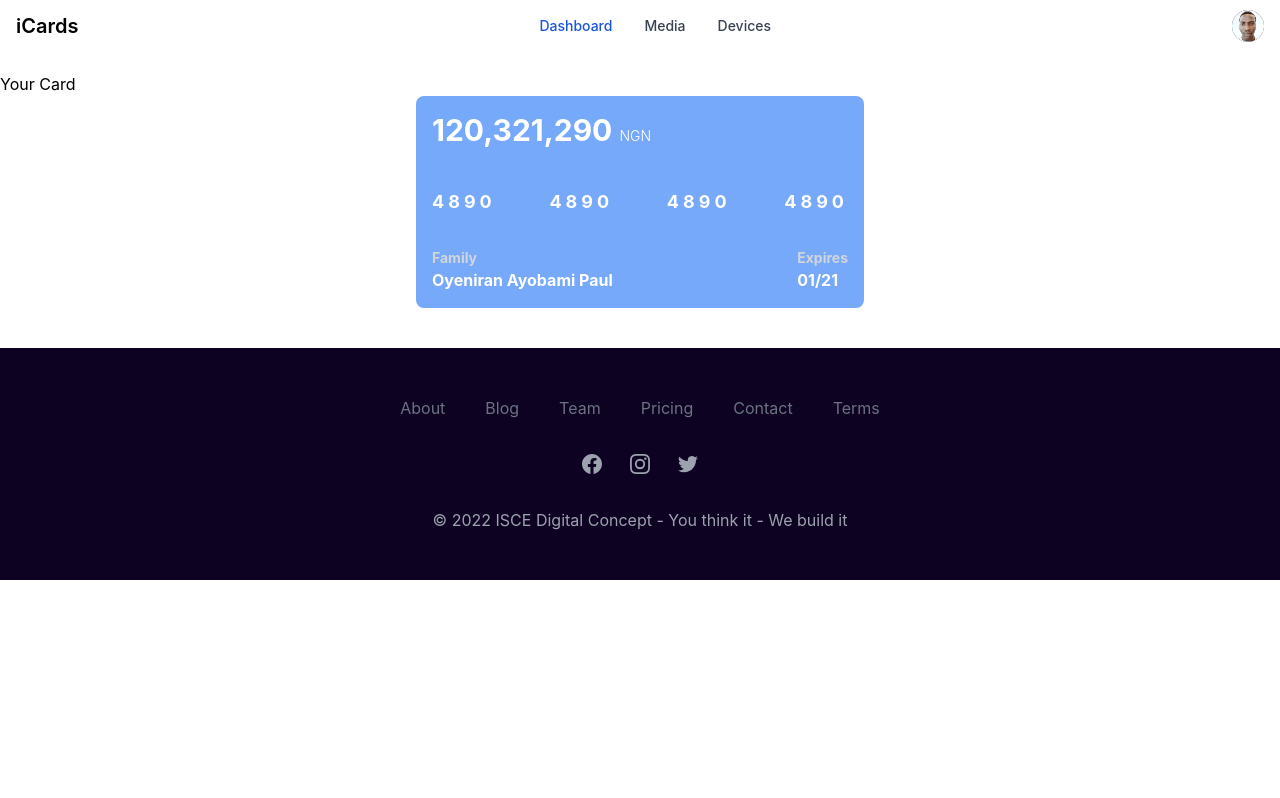
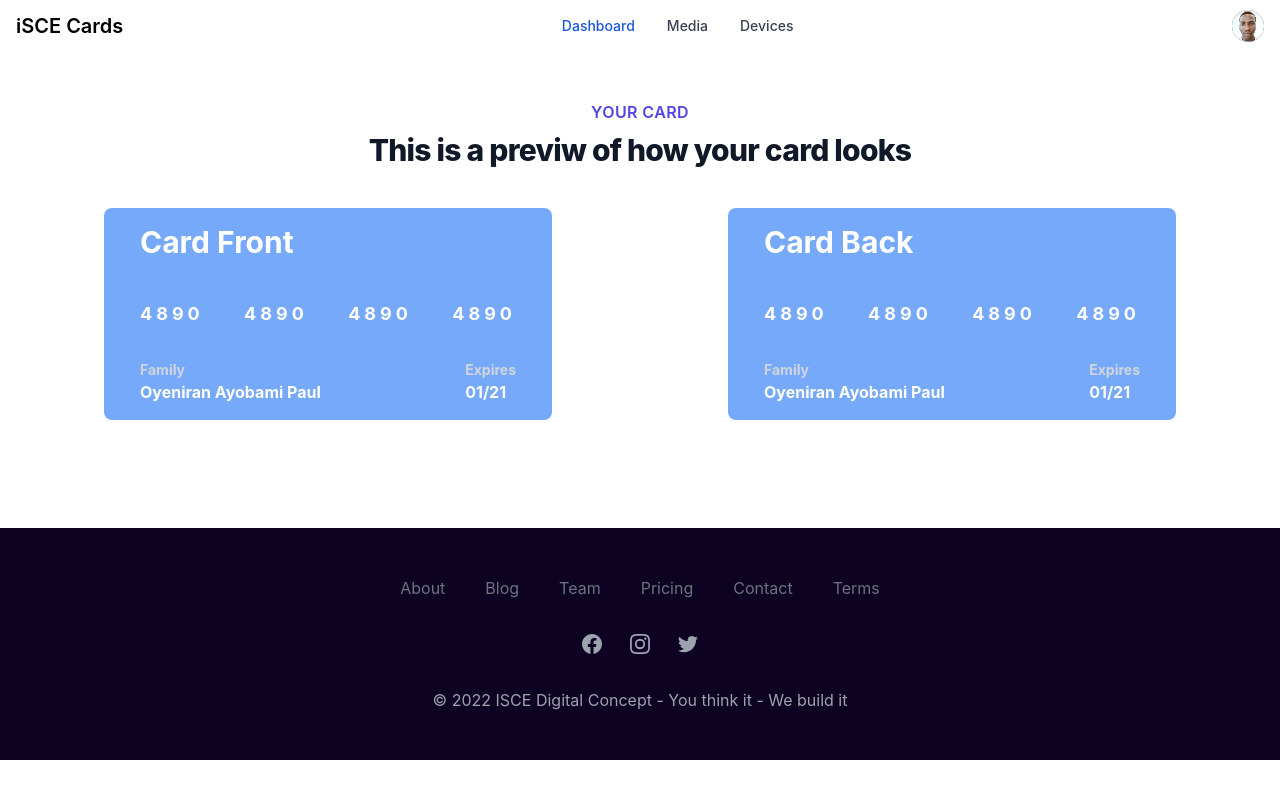
Before and after one commit to rexedge/isce_new_ui, a plain HTML site: page dashboard.html in a window 1280 px wide. Drawn offline with nearby package versions, Linux system fonts and the light colour scheme.

Commit message:
New Update

```diff
--- a/dashboard.html
+++ b/dashboard.html
@@ -31,7 +31,7 @@
 
         <a href="#" class="flex items-center">
             <!-- <img src="" class="mr-3 h-6 sm:h-10" alt="Isce Logo"> -->
-            <span class="self-center text-xl font-semibold whitespace-nowrap dark:text-white">iCards</span>
+            <span class="self-center text-xl font-semibold whitespace-nowrap dark:text-white">iSCE Cards</span>
         </a>
 
         <div class="flex items-center md:order-2">
@@ -92,13 +92,22 @@
 
 
 <!-- Main Contents Go Here -->
-<section>
-    <div class="pt-5">
-        Your Card
-        <div class="max-w-md mx-auto bg-blue-400 rounded-lg overflow-hidden md:max-w-sm sm:mx-5">
+<!-- Cards Display Starts Here -->
+<div class="py-12 bg-white">
+  <div class="max-w-7xl mx-auto px-4 sm:px-6 lg:px-8">
+    <div class="lg:text-center">
+      <h2 class="text-base text-indigo-600 font-semibold tracking-wide uppercase">Your Card</h2>
+      <p class="mt-2 text-3xl leading-8 font-extrabold tracking-tight text-gray-900 sm:text-4xl">This is a previw of how your card looks</p>
+    </div>
+
+    <div class="mt-10">
+      <dl class="space-y-10 md:space-y-0 md:grid md:grid-cols-2 md:gap-x-8 md:gap-y-10">
+
+        <div class="relative">
+            <div class="max-w-md mx-auto bg-blue-400 rounded-lg overflow-hidden md:max-w-sm sm:px-5">
                 <div class="md:flex">
                     <div class="w-full p-4">
-                    <div class="flex justify-between items-center text-white"> <span class="text-3xl font-bold">120,321,290 <small class="text-sm font-light">NGN</small></span> <i class="fa fa-chevron-circle-up fa-2x text-gray-300"></i> </div>
+                        <div class="flex justify-between items-center text-white"> <span class="text-3xl font-bold">Card Front <small class="text-sm font-light"></small></span> <i class="fa fa-chevron-circle-up fa-2x text-gray-300"></i> </div>
                         <div class="flex justify-between items-center mt-10">
                             <div class="flex flex-row"> <span class="text-white text-lg mr-1 font-bold">4</span> <span class="text-white text-lg mr-1 font-bold">8</span> <span class="text-white text-lg mr-1 font-bold">9</span> <span class="text-white text-lg mr-1 font-bold">0</span> </div>
                             <div class="flex flex-row"> <span class="text-white text-lg mr-1 font-bold">4</span> <span class="text-white text-lg mr-1 font-bold">8</span> <span class="text-white text-lg mr-1 font-bold">9</span> <span class="text-white text-lg mr-1 font-bold">0</span> </div>
@@ -115,6 +124,40 @@
                     </div>
                 </div>
             </div>
+        </div>
+        <div class="relative">
+            <div class="max-w-md mx-auto bg-blue-400 rounded-lg overflow-hidden md:max-w-sm sm:px-5">
+                <div class="md:flex">
+                    <div class="w-full p-4">
+                        <div class="flex justify-between items-center text-white"> <span class="text-3xl font-bold">Card Back<small class="text-sm font-light"></small></span> <i class="fa fa-chevron-circle-up fa-2x text-gray-300"></i> </div>
+                        <div class="flex justify-between items-center mt-10">
+                            <div class="flex flex-row"> <span class="text-white text-lg mr-1 font-bold">4</span> <span class="text-white text-lg mr-1 font-bold">8</span> <span class="text-white text-lg mr-1 font-bold">9</span> <span class="text-white text-lg mr-1 font-bold">0</span> </div>
+                            <div class="flex flex-row"> <span class="text-white text-lg mr-1 font-bold">4</span> <span class="text-white text-lg mr-1 font-bold">8</span> <span class="text-white text-lg mr-1 font-bold">9</span> <span class="text-white text-lg mr-1 font-bold">0</span> </div>
+                            <div class="flex flex-row"> <span class="text-white text-lg mr-1 font-bold">4</span> <span class="text-white text-lg mr-1 font-bold">8</span> <span class="text-white text-lg mr-1 font-bold">9</span> <span class="text-white text-lg mr-1 font-bold">0</span> </div>
+                            <div class="flex flex-row"> <span class="text-white text-lg mr-1 font-bold">4</span> <span class="text-white text-lg mr-1 font-bold">8</span> <span class="text-white text-lg mr-1 font-bold">9</span> <span class="text-white text-lg mr-1 font-bold">0</span> </div>
+                        </div>
+                        <div class="mt-8 flex justify-between items-center text-white">
+                               <div class="flex flex-col">
+                                    <span class="font-bold text-gray-300 text-sm">Family</span>
+                                    <span class="font-bold">Oyeniran Ayobami Paul</span>
+                               </div>
+                            <div class="flex flex-col"> <span class="font-bold text-gray-300 text-sm">Expires</span> <span class="font-bold">01/21</span> </div>
+                        </div>
+                    </div>
+                </div>
+            </div>
+        </div>
+
+      </dl>
+    </div>
+  </div>
+</div>
+<!-- Card Display Ends Here -->
+
+<section>
+    <div class="pt-5">
+
+
     </div>
 </section>
 
```
Lines whose indentation alone changed are shown as unchanged.
